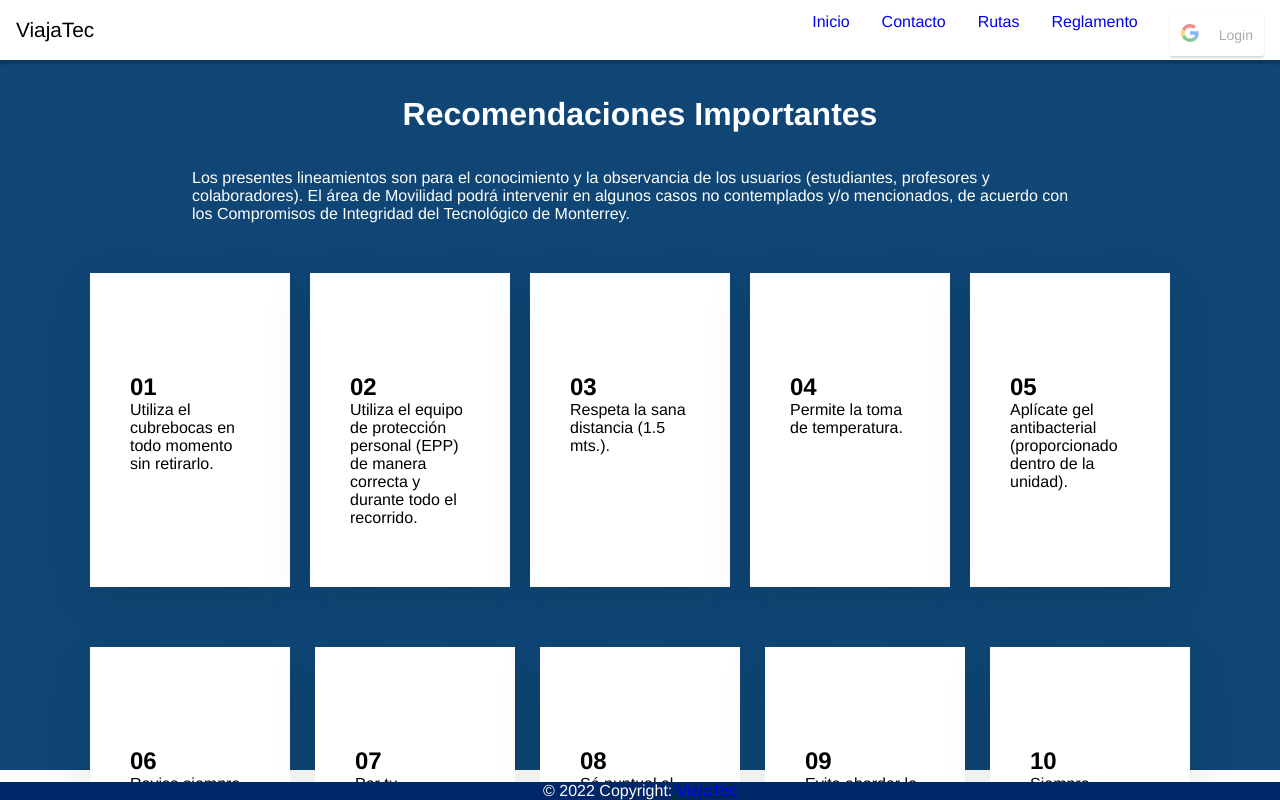
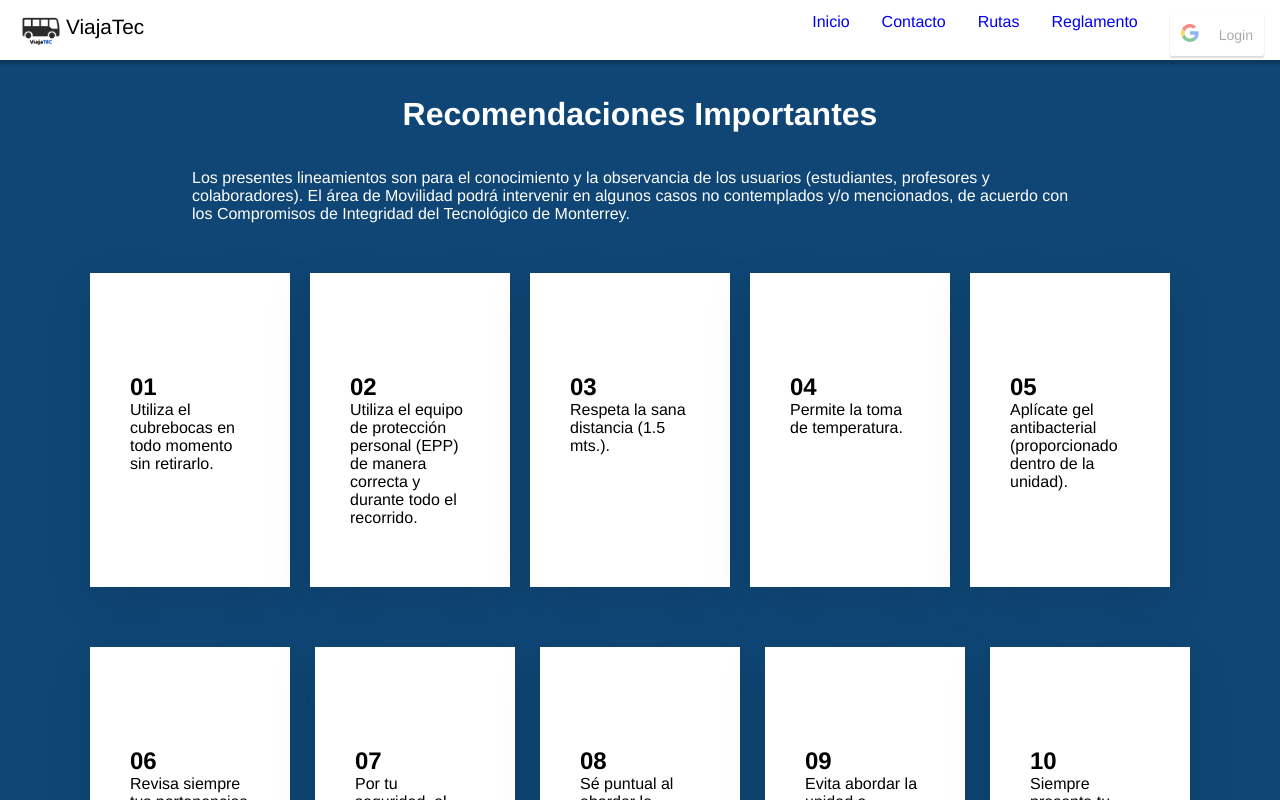
Before and after one commit to diegogrdc/ViajaTec, a React (Create React App) app: page /rules in a window 1280 px wide. Shown: the top 800 px of the page. Built offline with nearby package versions, Linux system fonts and the light colour scheme.

Commit message:
NavLogo, FooterTweak, RulesFix

```diff
--- a/src/components/navigation/Footer/navStyle.css
+++ b/src/components/navigation/Footer/navStyle.css
@@ -1,14 +1,7 @@
 .footer{
     color: #fffbff !important;
     background-color:#002868;
-    bottom: 0;
-    right: 0;
-    left: 0;
     width: 100%;
     position: absolute;
     text-align: center;
 }
-
-.footer-parent{
-    height: calc(100% - 60px);
-}
--- a/src/components/navigation/Navbar/navbar.css
+++ b/src/components/navigation/Navbar/navbar.css
@@ -74,3 +74,6 @@ body {
 .hamburger:hover {
     background-color: #2642af;
 }
+
+#myoutercontainer { position:relative }
+#myinnercontainer { position:absolute; top:50%; margin-top:-15px }
--- a/src/components/navigation/Navbar/navbar.js
+++ b/src/components/navigation/Navbar/navbar.js
@@ -1,6 +1,7 @@
 import React from "react";
 import "./navbar.css";
 import GoogleLogin from "react-google-login";
+import logo from "/Users/juancgmz/Documents/GitHub/ViajaTec/src/assets/icons/legoTemp.png"
 
 const responseGoogle = (response) => {
   console.log(response);
@@ -9,9 +10,11 @@ const responseGoogle = (response) => {
 export default function Navbar() {
     return (
       <nav className="navigation">
-        <a href="/" className="brand-name">
-          ViajaTec
+        <a href="/" className="brand-name" id="myoutercontainer">
+          <img src={logo} alt="logo" width="50" height="50"></img>
+            <a id="myinnercontainer">ViajaTec</a>
         </a>
+
         <button className="hamburger">
           {/* icon from heroicons.com */}
           <svg
--- a/src/pages/home.css
+++ b/src/pages/home.css
@@ -100,7 +100,7 @@
     background-color: rgb(239, 239, 239);
     width: 100%;
     height: 100%;
-    position: absolute;
+    position: fixed;
     top: 65px;
 }
 
--- a/src/pages/rules.css
+++ b/src/pages/rules.css
@@ -5,7 +5,7 @@
     min-height: 10vh;
     display: flex;
     flex-direction: column;
-    background: linear-gradient(#0f4675, #0f4675 50%, #fff 50%, #fff 100%);
+    background: #0f4675;
 
 }
 
--- a/src/pages/rules.js
+++ b/src/pages/rules.js
@@ -92,8 +92,6 @@ function Rules() {
           <h2>15</h2>
           <p>La unidad no recogerá usuarios que esperen en lugares no autorizados en los croquis oficiales de las rutas.</p>
         </div>
-
-
       </div>
     </div>
   )
```
Lines whose indentation alone changed are shown as unchanged.
